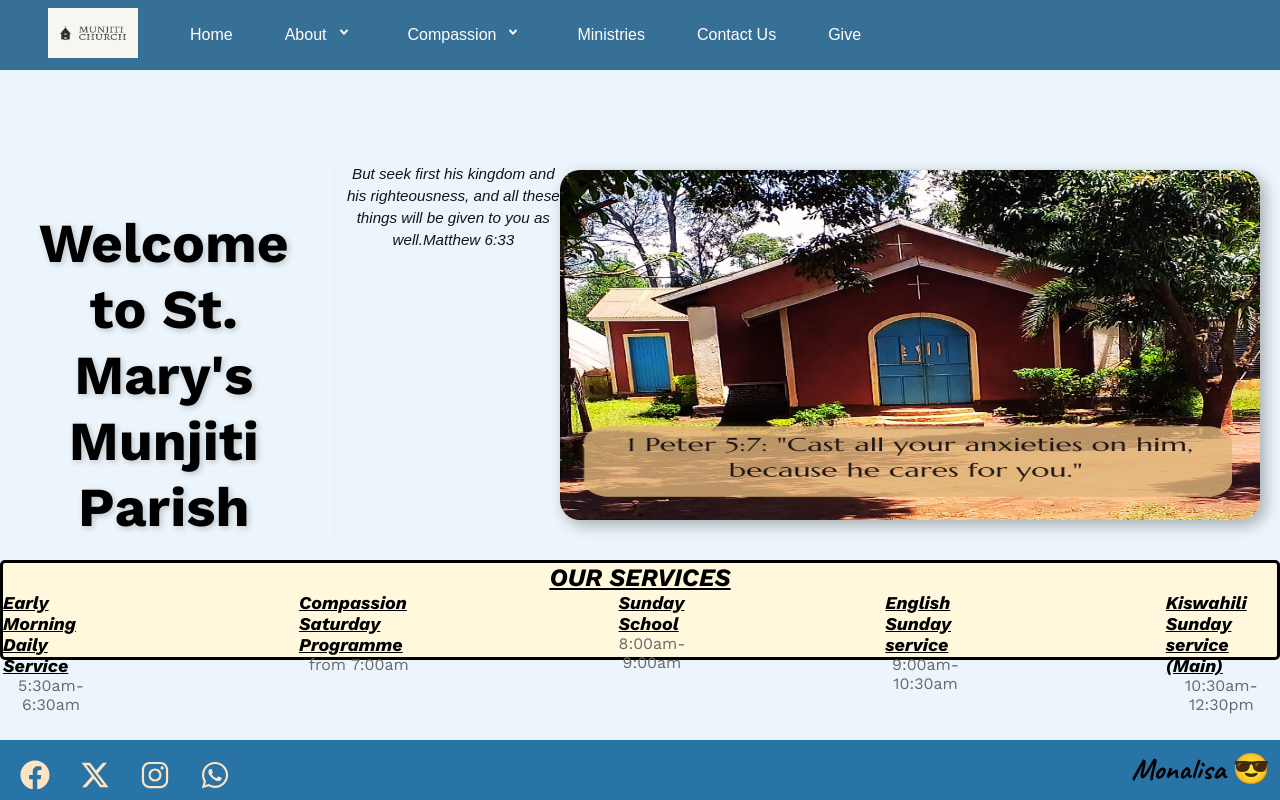
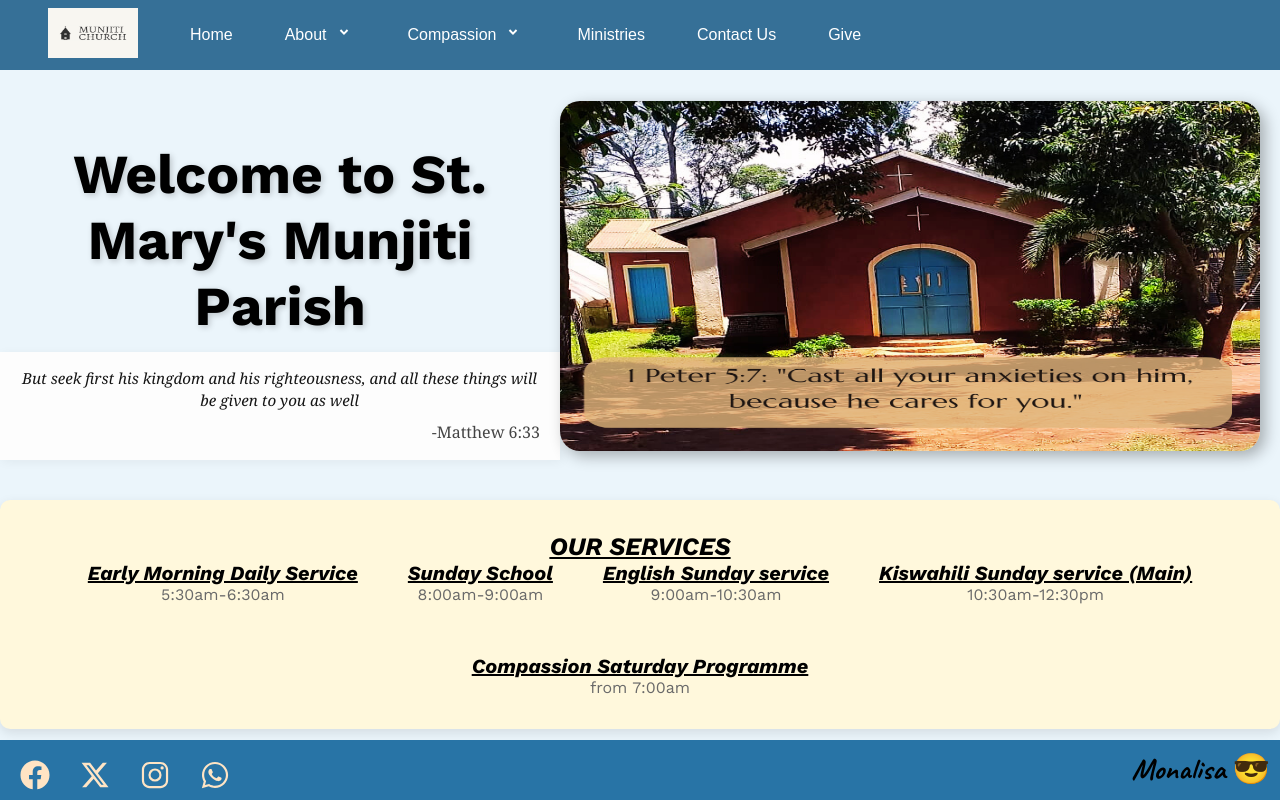
Before and after one commit to monalisasabina/munjiti-frontend, a React (Vite) app: page / in a window 1280 px wide. Built offline with nearby package versions, Linux system fonts and the light colour scheme.

Commit message:
working on home page

```diff
--- a/src/pages/Home.jsx
+++ b/src/pages/Home.jsx
@@ -2,60 +2,50 @@ import "./home.css"
 import churchImage from '../Pictures/Munjiti Church.png'
 
 function Home(){
+
+   const serviceTimes = [
+      { title: "Early Morning Daily Service", time: "5:30am-6:30am" },
+      { title: "Sunday School", time: "8:00am-9:00am" },
+      { title: "English Sunday service", time: "9:00am-10:30am" },
+      { title: "Kiswahili Sunday service (Main)", time: "10:30am-12:30pm" },
+      { title: "Compassion Saturday Programme", time: "from 7:00am" },
+   ];
 
  return(
     <div className="home_cont">
 
        <div className="home_intro">
 
-          <h1 className="home_title"> Welcome to St. Mary's Munjiti Parish</h1>
+         <div className="home-heading-block">
 
-           <blockquote className="give_verse">
-               But seek first his kingdom and his righteousness, and all these things will be given to you as well.
-                <cite className="verse_ref">Matthew 6:33</cite>
-           </blockquote>
+             <h1 className="home_title"> Welcome to St. Mary's Munjiti Parish</h1>
 
+             <blockquote className="give_verse">
+               <p>But seek first his kingdom and his righteousness, and all these things will be given to you as well</p>
+               <cite className="verse_ref">-Matthew 6:33</cite>
+             </blockquote>
+
+         </div>
 
           <div className="home_images_cont">
-               <img className="home_image"  src={churchImage} alt="church image"/>
+               <img className="home_image"  src={churchImage} alt="St. Mary's Munjiti Church building"/>
           </div>
 
         </div>
 
        <div className="home_services_cont">
 
-           <h4 className="home_services_title"> OUR SERVICES</h4>
-
-
+           <h2 className="home_services_title"> OUR SERVICES</h2>
 
            <div className="home_services_time_cont">
 
-               <div>
-                 <p className="service_title"> Early Morning Daily Service</p>
-                 <p className="service_time"> 5:30am-6:30am</p>
-               </div>
-
-                <div>
-                 <p className="service_title"> Compassion Saturday Programme</p>
-                 <p className="service_time"> from 7:00am</p>
-               </div>
-
-               <div>
-                  <p className="service_title">Sunday School</p>
-                  <p className="service_time">8:00am-9:00am</p>
-               </div>
-
-               <div>
-                  <p className="service_title">English Sunday service</p>
-                  <p className="service_time">9:00am-10:30am</p>
-               </div>
-
-               <div>
-                  <p className="service_title">Kiswahili Sunday service (Main) </p>
-                  <p className="service_time">10:30am-12:30pm</p>
-               </div>
+               {serviceTimes.map((service, index) => (
+                   <div key={index}>
+                       <p className="service_title">{service.title}</p>
+                       <p className="service_time">{service.time}</p>
+                   </div>
+               ))}
            </div>
-
        </div>
 
     </div>
--- a/src/pages/home.css
+++ b/src/pages/home.css
@@ -8,6 +8,16 @@
     justify-content: center; /* Optional: horizontally center the content*/
     flex: 1;
     flex-direction: column;
+}
+
+.home_heading_block {
+  display: flex;
+  flex-direction: column;
+  align-items: center;
+  justify-content: center;
+  text-align: center;
+  margin-bottom: 20px;
+  padding: 10px;
 }
 
 .home_title {
@@ -40,13 +50,11 @@
 .home_services_cont{
     background-color: cornsilk;
     width: 100%;
-    height: 100px;
-    margin-top: 20px;
-    border-top: 100%;
-    border-style: solid;
-    border-radius: 5px;
-    margin-left: 2px;
-    margin-right: 2px;
+    margin-top: 40px;
+    /* border-style: solid; */
+    border-radius: 10px;
+    box-shadow: 0 4px 12px rgba(0, 0, 0, 0.1);
+    padding: 2rem 1rem;
 }
 
 .home_services_title{
@@ -59,7 +67,8 @@
 
 .home_services_time_cont{
     display: flex;
-    gap: 200px;
+    flex-wrap: wrap;
+    gap: 50px;
     justify-content: center;
 }
 
@@ -68,6 +77,7 @@
     color: dimgray;
     text-align: center;
     font-family: "Work Sans", sans-serif;
+    font-size: 16px;
 }
 
 .service_title{
@@ -75,7 +85,8 @@
     font-style:italic;
     font-weight: bold;
     font-family: "Work Sans", sans-serif;
-    font-size: 18px;
+    font-size: 20px;
+    text-align: center;
 }
 
 .home_image{
@@ -85,12 +96,40 @@
     margin-right: 20px;
     border-radius: 20px;
     box-shadow: 5px 5px 15px rgba(0, 0, 0, 0.3);
+    transition: transform 0.3s ease, box-shadow 0.3s ease;
+}
 
+.home_image :hover{
+    transform: scale(1.02);
+    box-shadow: 8px 8px 20px rgba(0, 0, 0, 0.4);
 }
 
 .home_intro{
     display: flex;
 }
+
+.give_verse {
+  font-family: "Georgia", serif;
+  font-size: 20px;
+  font-style: italic;
+  line-height: 1.6;
+  margin: 20px auto;
+  padding: 15px 20px;
+  border-left: 5px solid #2c3e50;
+  background: #fdfdfd;
+  box-shadow: 2px 2px 10px rgba(0,0,0,0.05);
+  max-width: 500px;
+}
+
+.verse_ref {
+  display: block;
+  margin-top: 10px;
+  text-align: right;
+  font-size: 16px;
+  font-style: normal;
+  color: #444;
+}
+
 
 /* ___________________________________________________________________________________________________________________________________ */
 /* @media */
@@ -128,4 +167,17 @@
     flex-direction: column;
     align-items: center;
   }
+
+  .service_title {
+    font-size: 18px;
+  }
+  .service_time {
+    font-size: 14px;
+  }
+  .give_verse {
+    font-size: 18px;
+    padding: 10px 15px;
+  }
+
+
 }
```
